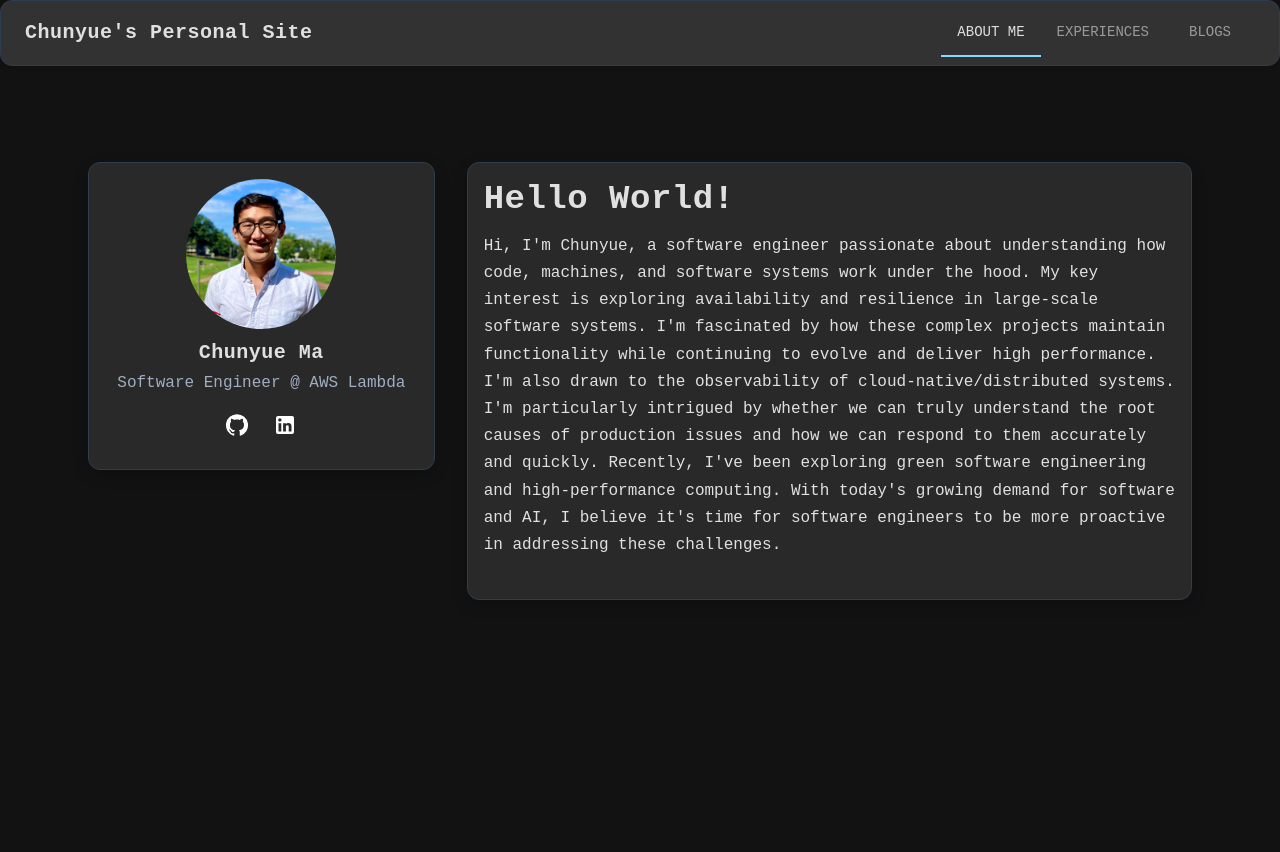
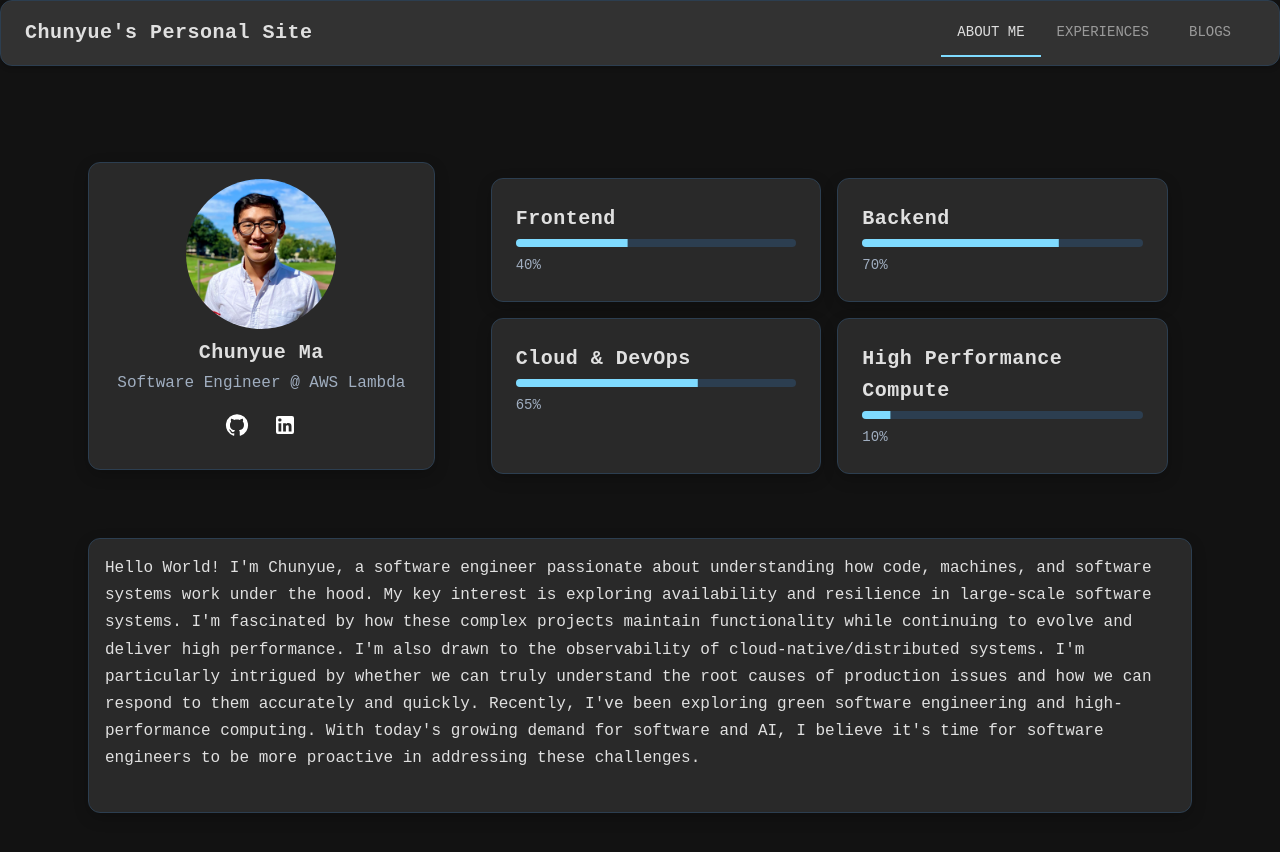
Before and after one commit to chunyuema/chunyuema.github.io, a React (Create React App) app: page / in a window 1280 px wide. Shown: the top 852 px of the page. Before the commit the page ends 800 px from the top, so only its background shows below. Built offline with nearby package versions, Linux system fonts and the light colour scheme.

Commit message:
update and add skills section:

```diff
--- a/package.json
+++ b/package.json
@@ -14,11 +14,10 @@
     "@testing-library/user-event": "^13.5.0",
     "@types/jest": "^27.5.2",
     "@types/node": "^16.18.104",
-    "@types/react": "^18.3.3",
-    "@types/react-dom": "^18.3.0",
     "@types/react-router-dom": "^5.3.3",
     "react": "^18.3.1",
     "react-dom": "^18.3.1",
+    "react-icons": "^5.5.0",
     "react-router-dom": "^6.26.0",
     "react-scripts": "5.0.1",
     "typescript": "^4.9.5",
@@ -51,6 +50,8 @@
     ]
   },
   "devDependencies": {
+    "@types/react": "^19.2.7",
+    "@types/react-dom": "^19.2.3",
     "gh-pages": "^6.1.1"
   }
 }
--- /dev/null
+++ b/src/components/Skill.tsx
@@ -0,0 +1,74 @@
+import {
+  Box,
+  Paper,
+  Typography,
+  LinearProgress,
+  useTheme,
+} from "@mui/material";
+
+import { IconType } from "react-icons";
+
+export interface Skill {
+  name: string;
+  icon: IconType;
+  level: number;
+}
+
+interface SkillSetProps {
+  title?: string;
+  skills: Skill[];
+}
+
+const SkillSet = ({ title = "Skill Set", skills }: SkillSetProps) => {
+  const theme = useTheme();
+
+  return (
+    <Box sx={{ px: 3, py: 2 }}>
+      <Box
+        sx={{
+          display: "grid",
+          gridTemplateColumns: "repeat(auto-fit, minmax(240px, 1fr))",
+          gap: 2,
+        }}
+      >
+        {skills.map((skill) => (
+          <Paper
+            key={skill.name}
+            sx={{
+              p: theme.custom.timeline.cardPadding,
+              maxWidth: theme.custom.timeline.cardMaxWidth || 350,
+              transition: "0.25s ease",
+              "&:hover": theme.custom.timeline.cardHover,
+            }}
+          >
+            <Typography variant="h6" sx={{ mb: 0.5 }}>
+              {skill.name}
+            </Typography>
+
+            <LinearProgress
+              variant="determinate"
+              value={skill.level}
+              sx={{
+                height: 8,
+                borderRadius: 2,
+                backgroundColor: "#2c3e50",
+                "& .MuiLinearProgress-bar": {
+                  backgroundColor: theme.palette.primary.main,
+                },
+              }}
+            />
+
+            <Typography
+              variant="subtitle2"
+              sx={{ mt: 1, color: theme.palette.text.secondary }}
+            >
+              {skill.level}%
+            </Typography>
+          </Paper>
+        ))}
+      </Box>
+    </Box>
+  );
+};
+
+export default SkillSet;
--- a/src/components/screen/AboutMeScreen.tsx
+++ b/src/components/screen/AboutMeScreen.tsx
@@ -1,6 +1,16 @@
 import React from "react";
 import { Container, Typography, Grid, Card, CardContent } from "@mui/material";
 import NameCard from "../NameCard";
+import SkillSet from "../Skill";
+import { FaReact, FaNodeJs, FaPython, FaDatabase } from "react-icons/fa";
+import { Skill } from "../Skill";
+
+const mySkills: Skill[] = [
+  { name: "Frontend", icon: FaReact, level: 40 },
+  { name: "Backend", icon: FaNodeJs, level: 70 },
+  { name: "Cloud & DevOps", icon: FaPython, level: 65 },
+  { name: "High Performance Compute", icon: FaDatabase, level: 10 },
+];
 
 const AboutMe: React.FC = () => (
   <Container sx={{ mt: 8, mb: 8, maxWidth: "1100px" }}>
@@ -8,15 +18,16 @@ const AboutMe: React.FC = () => (
       <Grid item xs={12} md={4}>
         <NameCard name="Chunyue Ma" title="Software Engineer @ AWS Lambda" />
       </Grid>
-
       <Grid item xs={12} md={8}>
+        <SkillSet title="Software Engineer Skill Set" skills={mySkills} />
+      </Grid>
+    </Grid>
+    <Grid container spacing={4} alignItems="stretch" sx={{ mt: 2 }}>
+      <Grid item xs={12}>
         <Card>
           <CardContent>
-            <Typography variant="h4" gutterBottom>
-              Hello World!
-            </Typography>
             <Typography paragraph>
-              Hi, I'm Chunyue, a software engineer passionate about
+              Hello World! I'm Chunyue, a software engineer passionate about
               understanding how code, machines, and software systems work under
               the hood. My key interest is exploring availability and resilience
               in large-scale software systems. I'm fascinated by how these
```
Also changed, not shown: 1 other file (tests, documents, lock files or other folders).
